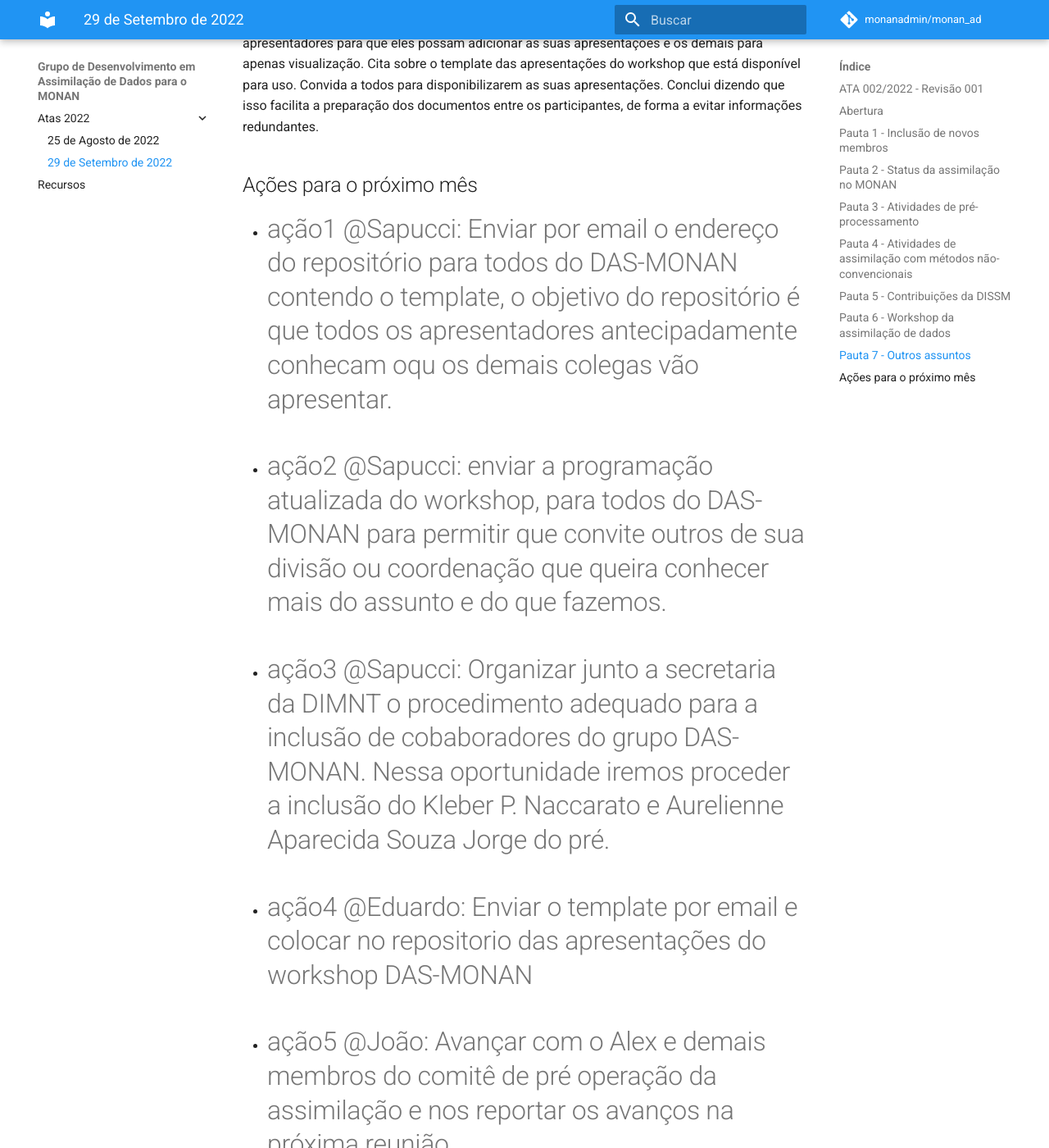
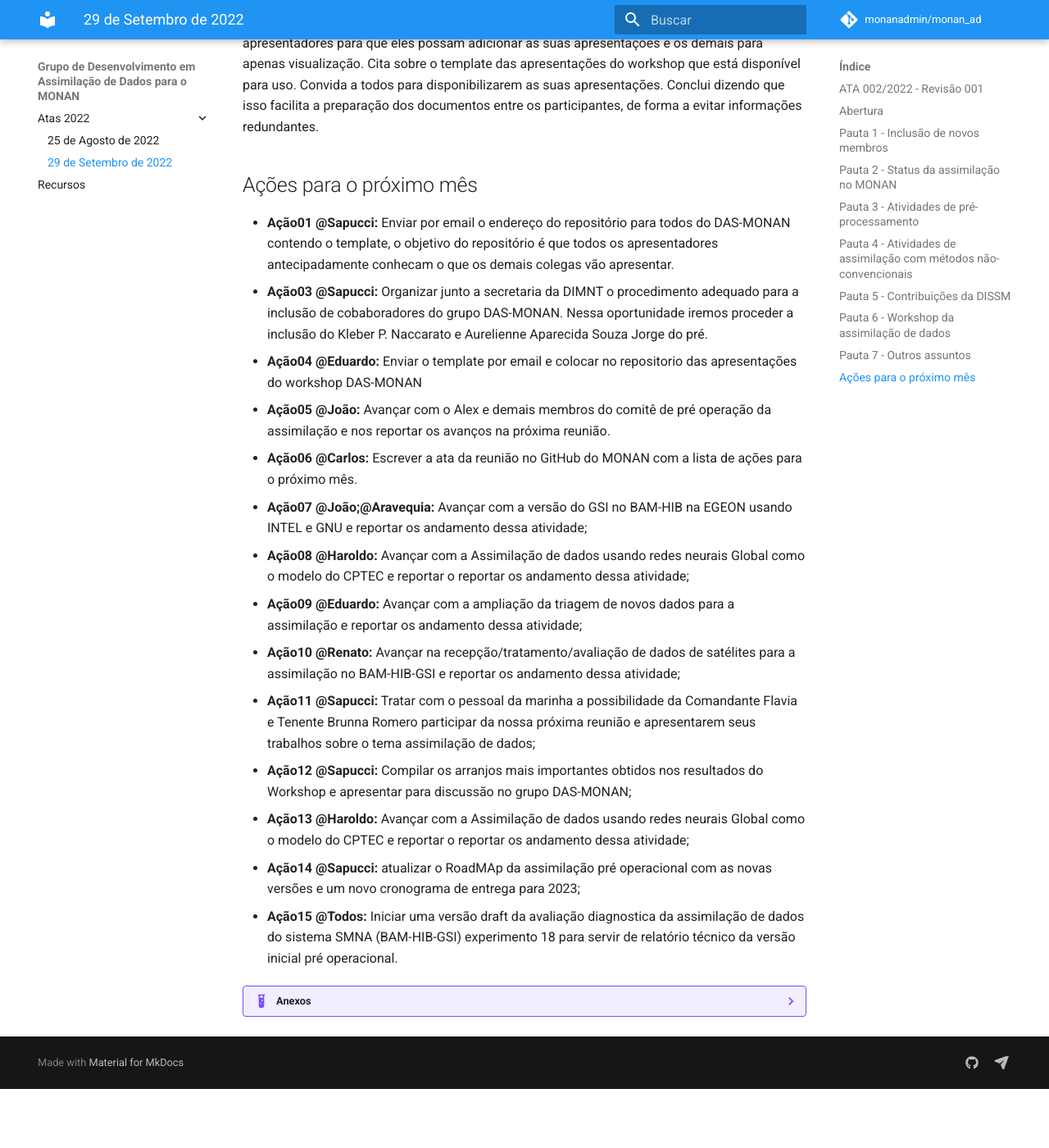
Before and after one commit to monanadmin/monan_ad, an MkDocs documentation site: the page built from docs/ata_ad_29_setembro_2022.md, in a window 1280 px wide and 1400 px high, scrolled down 3156 px. Shown: the whole window at 82% size. Built offline with MkDocs 1.6.1 and Material for MkDocs 9.7.7, drawn with Linux system fonts in a browser that asks for light colours; comment, search, counter and statistics services are not loaded; after the commit the page ends 4484 px from its top, so only the background shows below that; some of the changed text lies outside the part shown.

Commit message:
Update ata_ad_29_setembro_2022.md
Ajustando formatação dos itens das ações.

```diff
--- a/docs/ata_ad_29_setembro_2022.md
+++ b/docs/ata_ad_29_setembro_2022.md
@@ -90,21 +90,20 @@ Outro item, é sobre a criação de um repositório para o armazenamento das apr
 
 ## Ações para o próximo mês
 
-* #ação1 @Sapucci: Enviar por email o endereço do repositório para todos do DAS-MONAN contendo o template, o objetivo do repositório é que todos os apresentadores antecipadamente conhecam oqu os demais colegas vão apresentar.
-* #ação2 @Sapucci: enviar a programação atualizada do workshop, para todos do DAS-MONAN para permitir que convite outros de sua divisão ou coordenação que queira conhecer mais do assunto e do que fazemos.
-* #ação3 @Sapucci: Organizar junto a secretaria da DIMNT o procedimento adequado para a inclusão de cobaboradores do grupo DAS-MONAN. Nessa oportunidade iremos proceder a inclusão do Kleber P. Naccarato e Aurelienne Aparecida Souza Jorge do pré.
-* #ação4 @Eduardo: Enviar o template por email e colocar no repositorio das apresentações do workshop DAS-MONAN
-* #ação5 @João: Avançar com o Alex e demais membros do comitê de pré operação da assimilação e nos reportar os avanços na próxima reunião.
-* #ação6 @Carlos: Escrever a ata da reunião no GitHub do MONAN com a lista de ações para o próximo mês.
-* #ação7 @João;@Aravequia: Avançar com a versão do GSI no BAM-HIB na EGEON usando INTEL e GNU e reportar os andamento dessa atividade;
-* #ação8 @Haroldo: Avançar com a Assimilação de dados usando redes neurais Global como o modelo do CPTEC e reportar o reportar os andamento dessa atividade;
-* #ação9 @Eduardo: Avançar com a ampliação da triagem de novos dados para a assimilação e reportar os andamento dessa atividade;
-* #ação8 @Haroldo: Avançar com a Assimilação de dados usando redes neurais Global como o modelo do CPTEC e reportar o reportar os andamento dessa atividade;
-* #ação10 @Renato: Avançar na recepção/tratamento/avaliação de dados de satélites para a assimilação no BAM-HIB-GSI e reportar os andamento dessa atividade;
-* #ação11 @Sapucci: Tratar com o pessoal da marinha a possibilidade da Comandante Flavia e Tenente Brunna Romero participar da nossa próxima reunião e apresentarem seus trabalhos sobre o tema assimilação de dados;
-* #ação12 @Sapucci: Compilar os arranjos mais importantes obtidos nos resultados do Workshop e apresentar para discussão no grupo DAS-MONAN;
-* #ação13 @Sapucci: atualizar o RoadMAp da assimilação pré operacional com as novas versões e um novo cronograma de entrega para 2023;
-* #ação14 @Todos: Iniciar uma versão draft da avaliação diagnostica da assimilação de dados do sistema SMNA (BAM-HIB-GSI) experimento 18 para servir de relatório técnico da versão inicial pré operacional.
+* **Ação01 @Sapucci:** Enviar por email o endereço do repositório para todos do DAS-MONAN contendo o template, o objetivo do repositório é que todos os apresentadores antecipadamente conhecam o que os demais colegas vão apresentar.
+* **Ação03 @Sapucci:** Organizar junto a secretaria da DIMNT o procedimento adequado para a inclusão de cobaboradores do grupo DAS-MONAN. Nessa oportunidade iremos proceder a inclusão do Kleber P. Naccarato e Aurelienne Aparecida Souza Jorge do pré.
+* **Ação04 @Eduardo:** Enviar o template por email e colocar no repositorio das apresentações do workshop DAS-MONAN
+* **Ação05 @João:** Avançar com o Alex e demais membros do comitê de pré operação da assimilação e nos reportar os avanços na próxima reunião.
+* **Ação06 @Carlos:** Escrever a ata da reunião no GitHub do MONAN com a lista de ações para o próximo mês.
+* **Ação07 @João;@Aravequia:** Avançar com a versão do GSI no BAM-HIB na EGEON usando INTEL e GNU e reportar os andamento dessa atividade;
+* **Ação08 @Haroldo:** Avançar com a Assimilação de dados usando redes neurais Global como o modelo do CPTEC e reportar o reportar os andamento dessa atividade;
+* **Ação09 @Eduardo:** Avançar com a ampliação da triagem de novos dados para a assimilação e reportar os andamento dessa atividade;
+* **Ação10 @Renato:** Avançar na recepção/tratamento/avaliação de dados de satélites para a assimilação no BAM-HIB-GSI e reportar os andamento dessa atividade;
+* **Ação11 @Sapucci:** Tratar com o pessoal da marinha a possibilidade da Comandante Flavia e Tenente Brunna Romero participar da nossa próxima reunião e apresentarem seus trabalhos sobre o tema assimilação de dados;
+* **Ação12 @Sapucci:** Compilar os arranjos mais importantes obtidos nos resultados do Workshop e apresentar para discussão no grupo DAS-MONAN;
+* **Ação13 @Haroldo:** Avançar com a Assimilação de dados usando redes neurais Global como o modelo do CPTEC e reportar o reportar os andamento dessa atividade;
+* **Ação14 @Sapucci:** atualizar o RoadMAp da assimilação pré operacional com as novas versões e um novo cronograma de entrega para 2023;
+* **Ação15 @Todos:** Iniciar uma versão draft da avaliação diagnostica da assimilação de dados do sistema SMNA (BAM-HIB-GSI) experimento 18 para servir de relatório técnico da versão inicial pré operacional.
 
 ??? example "Anexos"
 
```
